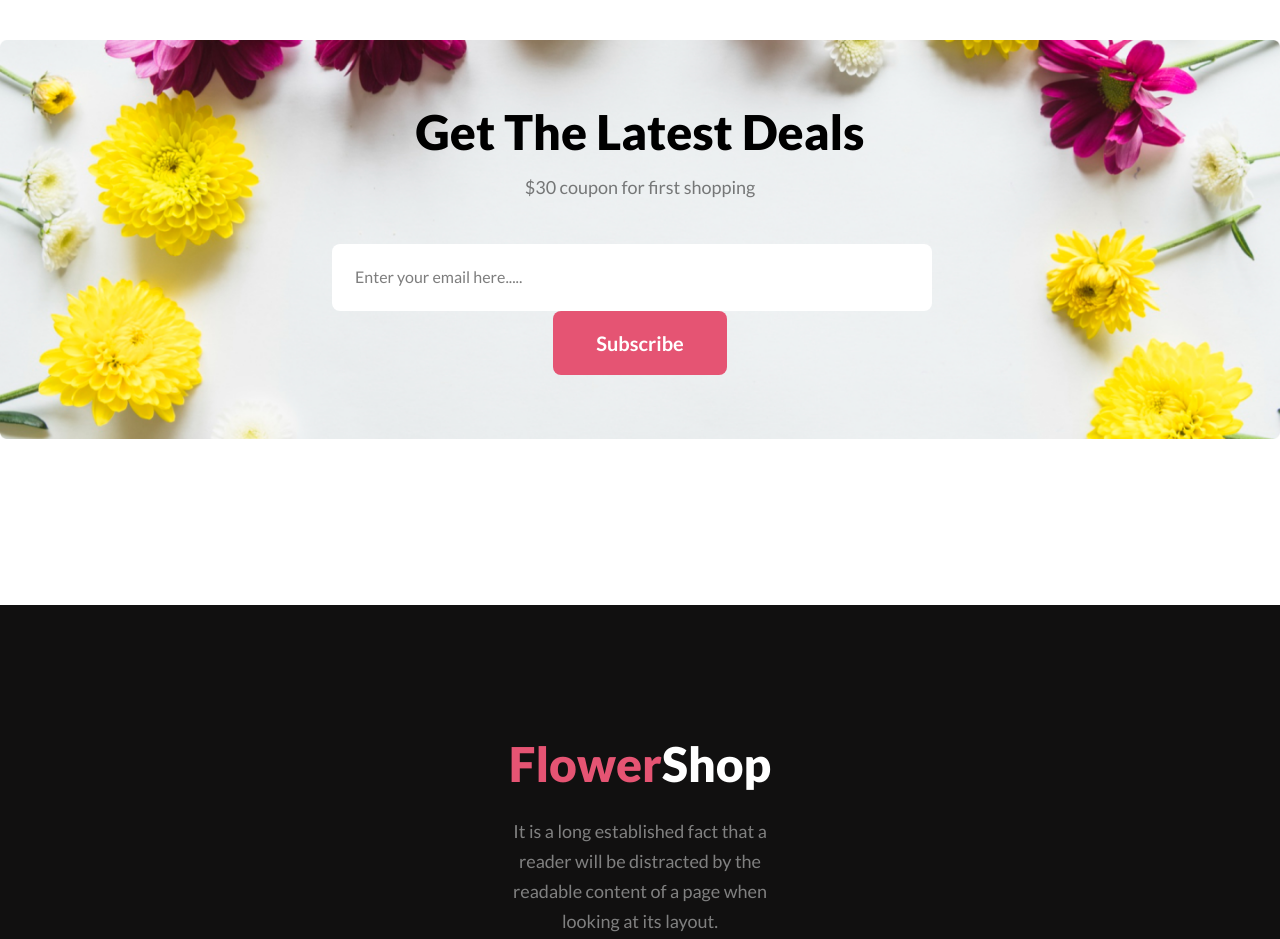
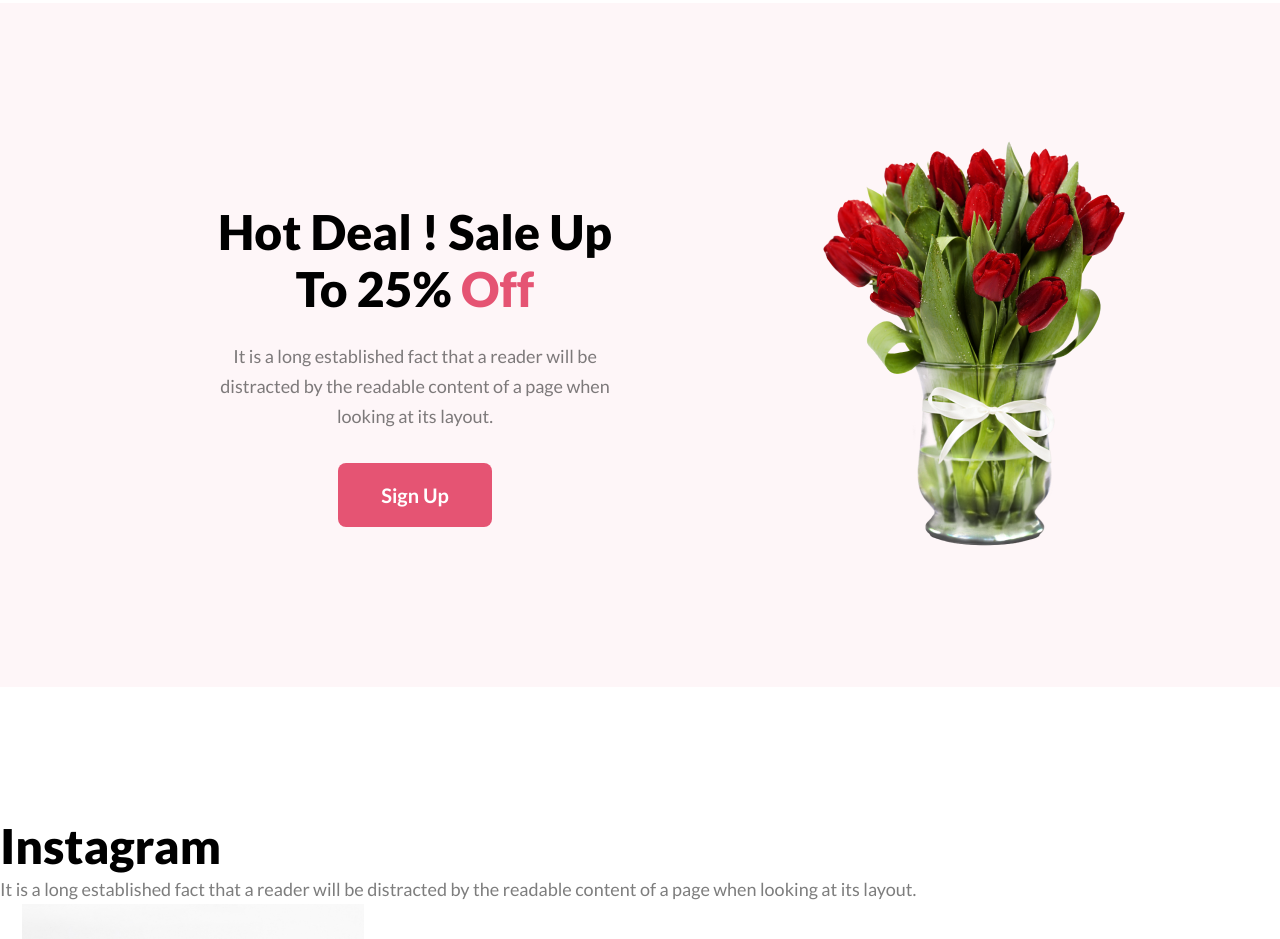
Before and after one commit to suru1849/flower-shop-assignment-01, a plain HTML site: page index.html in a window 1280 px wide. Shown: the part 1582-2521 px from the top of the page. Drawn offline with Linux system fonts and the light colour scheme.

Commit message:
hot-deal section added

```diff
--- a/index.html
+++ b/index.html
@@ -62,9 +62,40 @@
       <!-- service section end -->
 
       <!-- hot-deal section start -->
+      <section class="hot-deal">
+        <div class="hot-deal-content">
+          <h3 class="tittle-primary">
+            Hot Deal ! Sale Up To 25% <span style="color: #e55473">Off</span>
+          </h3>
+          <p id="hot-deal-description" class="description-primary">
+            It is a long established fact that a reader will be distracted by
+            the readable content of a page when looking at its layout.
+          </p>
+          <button class="btn-primary">Sign Up</button>
+        </div>
+      </section>
       <!-- hot-deal section end -->
+
+      <!-- instagram section start -->
+      <section class="insta">
+        <div class="insta-row">
+          <h2 class="tittle-primary">Instagram</h2>
+          <p class="description-primary">
+            It is a long established fact that a reader will be distracted by
+            the readable content of a page when looking at its layout.
+          </p>
+        </div>
+        <div class="insta-row">
+          <li><img src="images/Flower 01.png" alt="" /></li>
+          <li><img src="images/Rectangle 4.png" alt="" /></li>
+          <li><img src="images/Rectangle 5.png" alt="" /></li>
+          <li><img src="images/Rectangle 6.png" alt="" /></li>
+        </div>
+      </section>
+      <!-- instagram section end -->
+
       <!-- Get-The-Latest-Deals section start -->
-      <div class="Get-The-Latest-Deals">
+      <section class="Get-The-Latest-Deals">
         <h3 class="tittle-primary">Get The Latest Deals</h3>
         <p id="Get-The-Latest-Deals-description" class="description-primary">
           $30 coupon for first shopping
@@ -76,7 +107,7 @@
           placeholder="Enter your email here....."
         />
         <button class="btn-primary">Subscribe</button>
-      </div>
+      </section>
       <!-- Get-The-Latest-Deals section end -->
     </main>
 
--- a/styles/style.css
+++ b/styles/style.css
@@ -73,6 +73,24 @@ header {
   text-align: center;
 }
 
+/* hot-deal section style */
+.hot-deal {
+  display: flex;
+  background-color: #e554730d;
+  margin-bottom: 130px;
+}
+
+.hot-deal-content {
+  text-align: center;
+  padding: 200px 650px 160px 200px;
+  background-image: url("../images/pngwing\ 8.png");
+  background-repeat: no-repeat;
+  background-position: 85% 50%;
+}
+
+#hot-deal-description {
+  margin: 24px 0px 32px 0px;
+}
 /* Get-The-Latest-Deals section style*/
 .Get-The-Latest-Deals {
   text-align: center;
```
